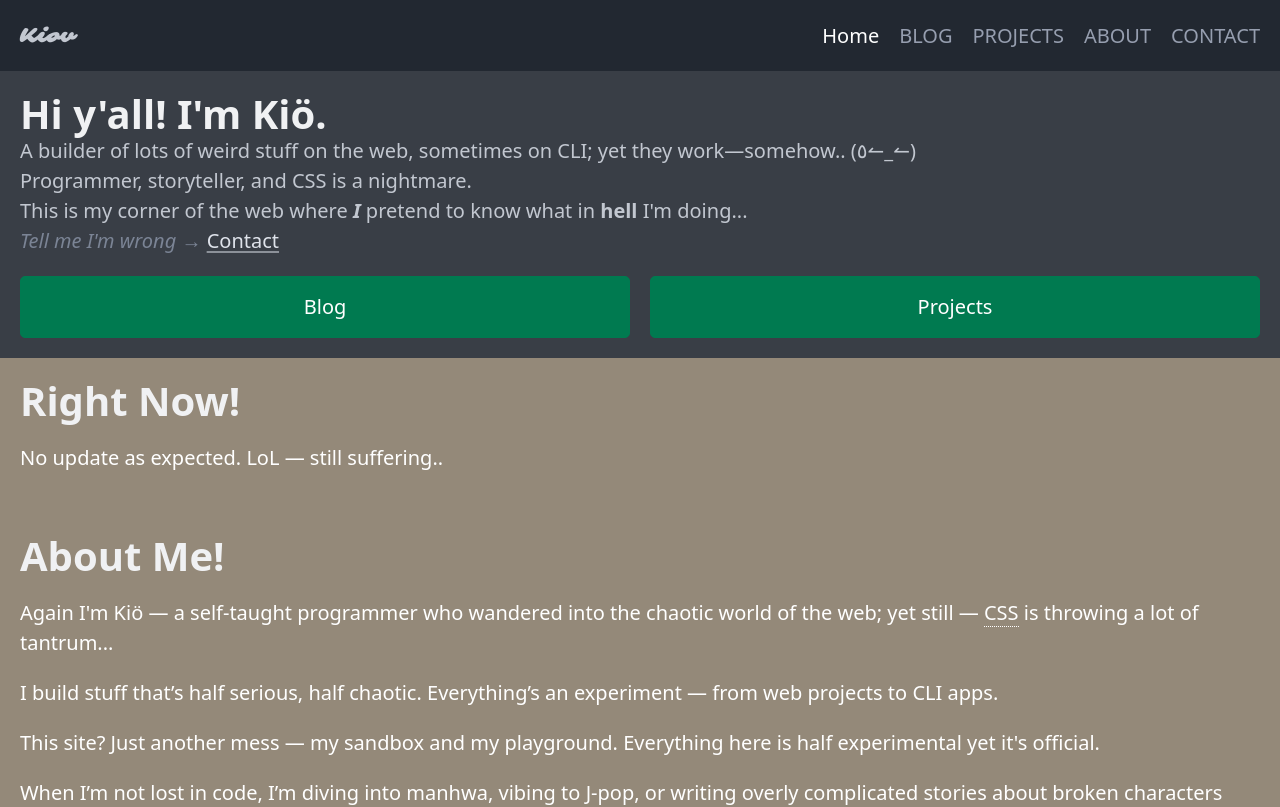
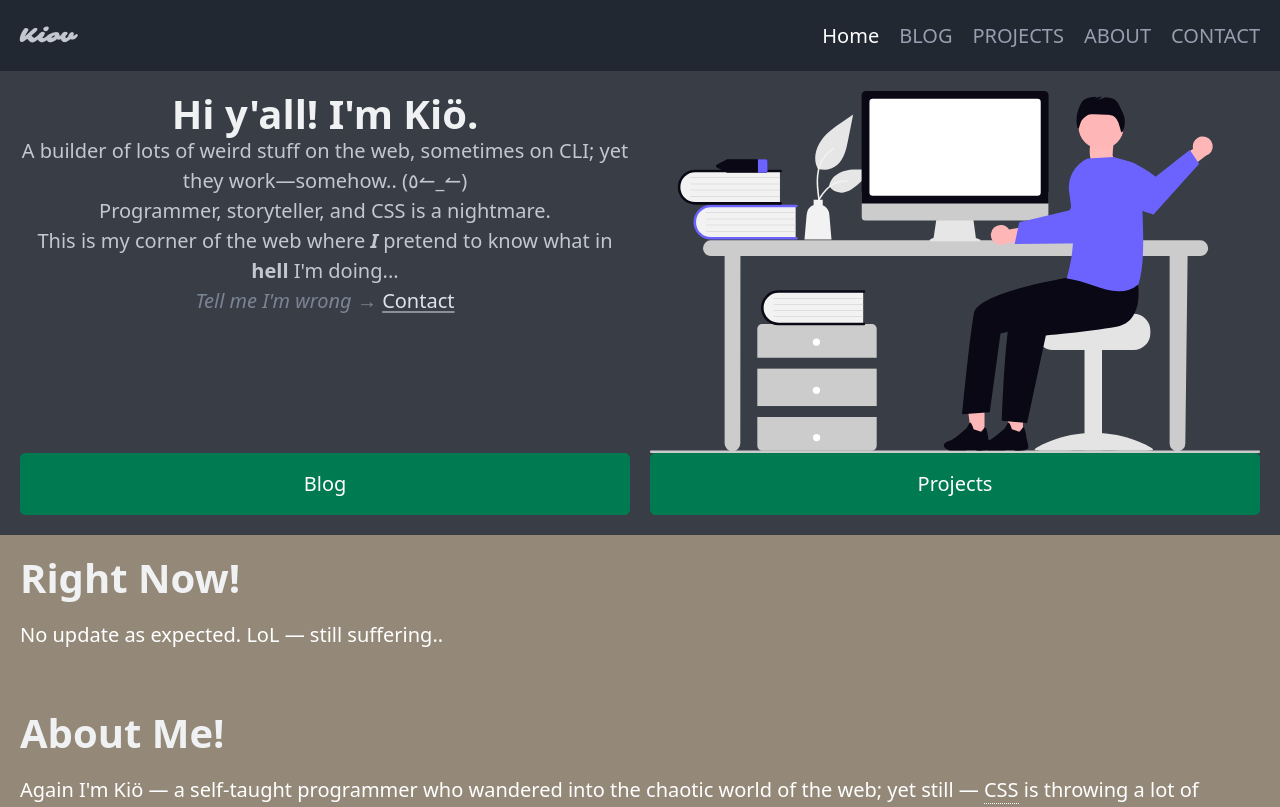
Before and after one commit to Kanester/portfolio, a SvelteKit app: page / in a window 1280 px wide. Shown: the top 807 px of the page. Built offline with nearby package versions, Linux system fonts and the light colour scheme.

Commit message:
--no-message

```diff
--- a/src/routes/+page.svelte
+++ b/src/routes/+page.svelte
@@ -1,6 +1,7 @@
 <!-- Hero -->
 <section class="bg-primary container-fluid" data-theme="dark">
-  <hgroup>
+  <div class="grid gap-md">
+    <hgroup style="text-align: center;">
       <h1>Hi y'all! I'm Kiö.</h1>
       <p>
         A builder of lots of weird stuff on the web, sometimes on CLI; yet they
@@ -16,6 +17,9 @@
         <a class="contrast" href="#contact">Contact</a>
       </p>
     </hgroup>
+
+    <img src="/images/undraw_hello_ccwj.svg"/>
+  </div>
 
   <div class="grid gap-sm">
     <a role="button" href="blog">Blog</a>
```
Also changed, not shown: static/images/undraw_hello_ccwj.svg (added). Lines whose indentation alone changed are shown as unchanged.
